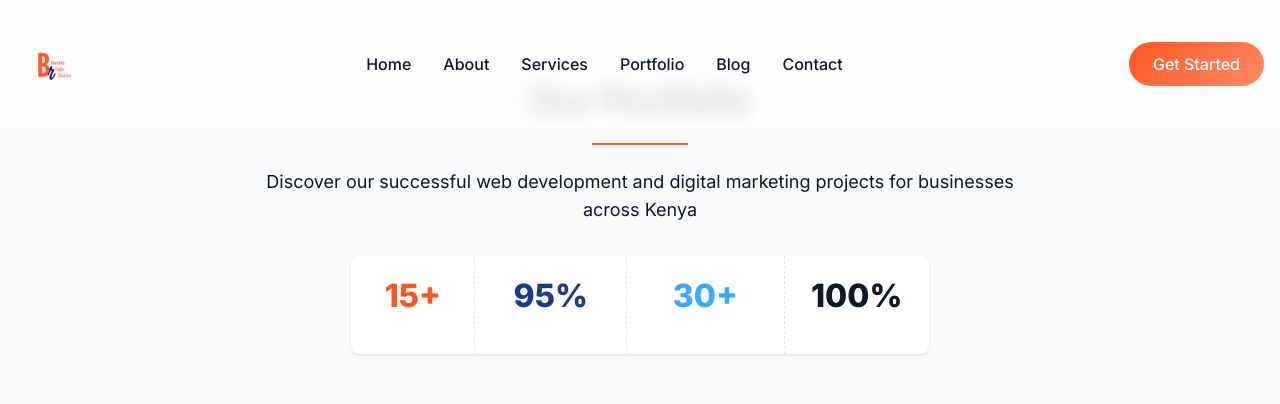
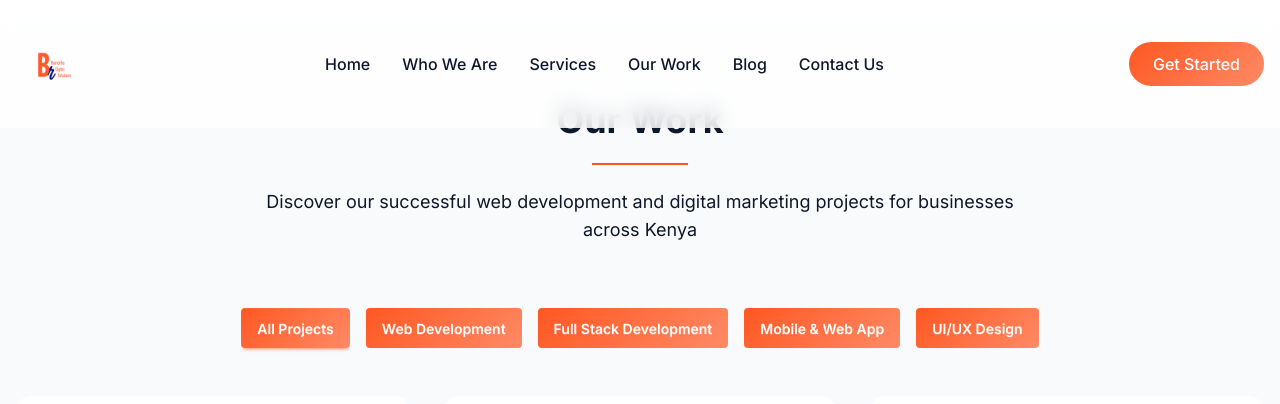
Before and after one commit to matthewkuria/brandriko, a Next.js app: page /portfolio in a window 1280 px wide. Shown: the top 404 px of the page. Built offline with nearby package versions, Linux system fonts and the light colour scheme; grey boxes are pictures that could not be loaded.

Commit message:
Add contact details to the services page

```diff
--- a/app/components/Header.tsx
+++ b/app/components/Header.tsx
@@ -7,11 +7,11 @@ import { usePathname } from 'next/navigation'
 
 const navigation = [
   { name: 'Home', href: '/' },
-  { name: 'About', href: '/#about' },
+  { name: 'Who We Are', href: '/#about' },
   { name: 'Services', href: '/services' },
-  { name: 'Portfolio', href: '/portfolio' },
+  { name: 'Our Work', href: '/portfolio' },
   { name: 'Blog', href: '/blog' },
-  { name: 'Contact', href: '/contact' },
+  { name: 'Contact Us', href: '/contact' },
 ]
 
 export default function Header() {
--- a/app/components/services/ServicesCTA.tsx
+++ b/app/components/services/ServicesCTA.tsx
@@ -674,7 +674,7 @@ export default function ServicesCTA() {
                 <i className="fa-solid fa-gift mr-2"></i>
                 Claim Free Hosting
               </Link>
-              <a href="tel:+254XXXXXXXXX" className="btn btn-outline btn-lg text-white hover:bg-white hover:text-primary">
+              <a href="tel:+254748421758" className="btn btn-outline btn-lg text-white hover:bg-white hover:text-primary">
                 <i className="fa-solid fa-phone mr-2"></i>
                 Call Now: +254 748 421 758
               </a>
--- a/app/portfolio/page.jsx
+++ b/app/portfolio/page.jsx
@@ -34,7 +34,7 @@ const portfolioProjects = [
   {
     id: 3,
     title: "Thika Greens Golf Resort",
-    category: "Web Development",
+    category: "Full Stack Development",
     description: "A Kenyan 5-star golf resort website showcasing restaurant, accomodation, amenities, golf-course, and booking options.",
     image: "https://res.cloudinary.com/dwhba39zm/image/upload/v1769512465/screencapture-thikagreensgolf-co-ke-2026-01-27-13_42_49_az7nkg.png",
     color: "from-cyan-600 to-blue-600",
@@ -212,37 +212,18 @@ export default function PortfolioSection() {
     : portfolioProjects.filter(project => project.category === activeFilter);
 
   return (
-    <section className="py-20 bg-base-200" id="portfolio">
+    <section className="py-20 bg-base-200 mt-5" id="portfolio">
       <div className="container mx-auto px-4">
         {/* Header Section */}
         <div className="text-center mb-16" data-aos="fade-up">
           <h1 className="text-3xl md:text-4xl font-bold mb-4">
-            Our Portfolio
+            Our Work
           </h1>
           <div className="divider divider-primary w-24 mx-auto"></div>
           <p className="text-lg max-w-3xl mx-auto mb-8">
             Discover our successful web development and digital marketing projects for businesses across Kenya
           </p>
 
-          {/* Statistics */}
-          <div className="stats stats-vertical lg:stats-horizontal shadow bg-base-100 mb-8">
-            <div className="stat place-items-center">
-              <div className="stat-value text-primary">15+</div>
-              <div className="stat-desc">Web Projects</div>
-            </div>
-            <div className="stat place-items-center">
-              <div className="stat-value text-secondary">95%</div>
-              <div className="stat-desc">Client Satisfaction</div>
-            </div>
-            <div className="stat place-items-center">
-              <div className="stat-value text-accent">30+</div>
-              <div className="stat-desc">Technologies Used</div>
-            </div>
-            <div className="stat place-items-center">
-              <div className="stat-value">100%</div>
-              <div className="stat-desc">On-time Delivery</div>
-            </div>
-          </div>
         </div>
 
         {/* Filter Buttons */}
@@ -374,7 +355,7 @@ export default function PortfolioSection() {
                   Get Free Consultation
                 </Link>
                 <a
-                  href="tel:+254XXXXXXXXX"
+                  href="tel:+254748421758"
                   className="btn btn-outline btn-lg text-white hover:bg-white hover:text-secondary"
                 >
                   <i className="fa-solid fa-phone mr-2"></i>
```
